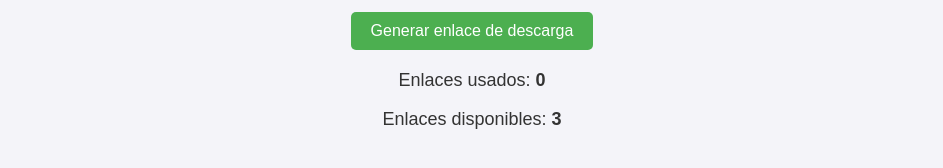
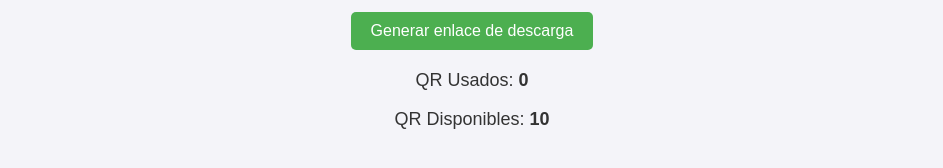
Before and after one commit to sghome/qr-warrior, a plain HTML site: page index.html in a window 1280 px wide. Shown: the part 152-320 px from the top of the page, without its empty margins (168-1111 px from the left). Drawn offline with Linux system fonts and the light colour scheme.

Commit message:
Update index.html

```diff
--- a/index.html
+++ b/index.html
@@ -10,6 +10,13 @@
       { url: 'https://backend.trak.codes/api/v0/pdf/single-case?source=GSheets&filename=pass.pdf&cextid=ad415fb4-aaa6-48eb-bef6-b959e647a6eb&inline=true', used: false },
       { url: 'https://backend.trak.codes/api/v0/pdf/single-case?source=GSheets&filename=pass.pdf&cextid=b39924a8-7f0e-486e-8741-1a0d00025ec7&inline=true', used: false },
       { url: 'https://backend.trak.codes/api/v0/pdf/single-case?source=GSheets&filename=pass.pdf&cextid=43466a81-37df-4a48-991d-148c982b385c&inline=true', used: false },
+      { url: 'https://backend.trak.codes/api/v0/pdf/single-case?source=GSheets&filename=pass.pdf&cextid=4f4596dc-16fa-4d92-863c-6a31de74ffce&inline=true', used: false },
+      { url: 'https://backend.trak.codes/api/v0/pdf/single-case?source=GSheets&filename=pass.pdf&cextid=a6376453-c48d-403d-8c8f-f8d3b4b980f8&inline=true', used: false },
+      { url: 'https://backend.trak.codes/api/v0/pdf/single-case?source=GSheets&filename=pass.pdf&cextid=d8e1a9ab-8ab5-4a7b-86fc-bfd2302039f1&inline=true', used: false },
+      { url: 'https://backend.trak.codes/api/v0/pdf/single-case?source=GSheets&filename=pass.pdf&cextid=2eea3696-59b1-4d73-8cff-6110be2bb3dc&inline=true', used: false },
+      { url: 'https://backend.trak.codes/api/v0/pdf/single-case?source=GSheets&filename=pass.pdf&cextid=f8fc1cd6-36e3-4652-a304-c8f06fe51c39&inline=true', used: false },
+      { url: 'https://backend.trak.codes/api/v0/pdf/single-case?source=GSheets&filename=pass.pdf&cextid=5caec27a-62ed-4142-91e2-96814b88b19d&inline=true', used: false },
+      { url: 'https://backend.trak.codes/api/v0/pdf/single-case?source=GSheets&filename=pass.pdf&cextid=72109556-c7dc-4368-84b8-b164e4a01837&inline=true', used: false },
     ];
 
     // Función para obtener la IP pública del usuario
@@ -148,8 +155,8 @@
     </div>
 
     <div class="counter">
-      <p>Enlaces usados: <span id="usedLinksCount">0</span></p>
-      <p>Enlaces disponibles: <span id="availableLinksCount">0</span></p>
+      <p>QR Usados: <span id="usedLinksCount">0</span></p>
+      <p>QR Disponibles: <span id="availableLinksCount">0</span></p>
     </div>
   </div>
 </body>
```
